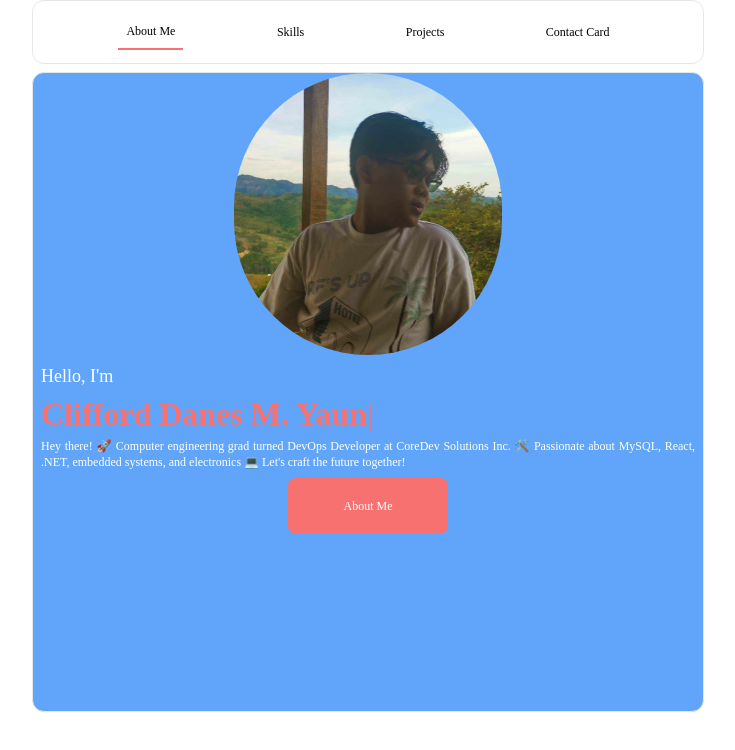
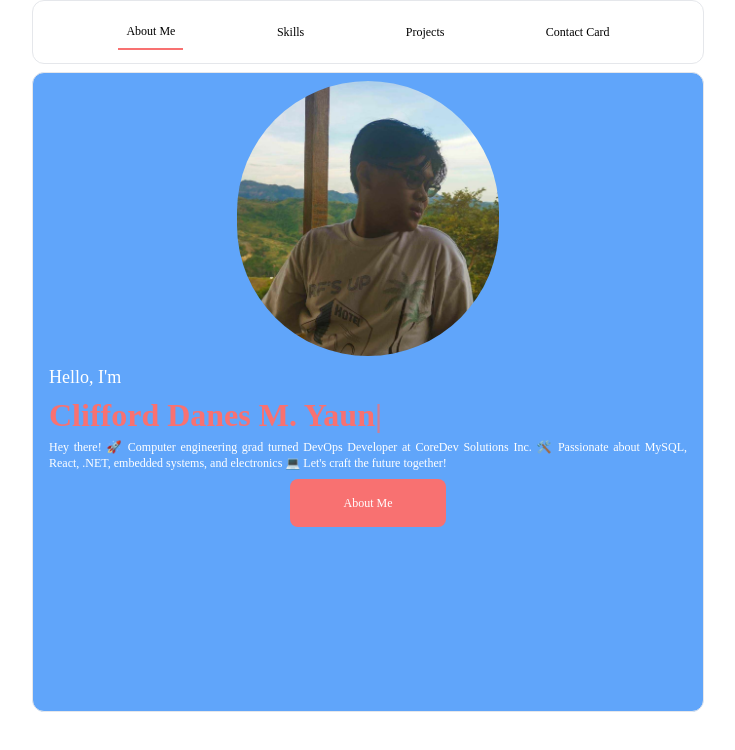
Before and after one commit to DanesYeun/portfolio, a React (Create React App) app: page / in a window 1280 px wide. Shown: the top 750 px of the page, without its empty margins (272-1007 px from the left). Built offline with nearby package versions, Linux system fonts and the light colour scheme; a web font is replaced by a local one.

Commit message:
view(): added padding

```diff
--- a/src/components/Content/About.jsx
+++ b/src/components/Content/About.jsx
@@ -26,7 +26,7 @@ const About = () => {
 
 
     return(
-        <div className="h-full">
+        <div className="h-full p-2">
             <div className="w-2/5 m-auto place-items-center">
                 <img src={image} alt="Photo" className="rounded-full"/>
             </div>
@@ -38,7 +38,7 @@ const About = () => {
                 <body className="text-xs text-justify">{Profile.Bio}</body>
                 <div className="m-2 flex justify-center">
                     <button
-                        className="bg-red-400 w-full md:w-1/4 h-14 rounded-lg hover:transform hover:scale-125 duration-300 ease-in-out m-auto"
+                        className="bg-red-400 w-full md:w-1/4 h-12 rounded-lg hover:transform hover:scale-125 duration-300 ease-in-out m-auto"
                         onClick={handleClick}
                     >
                         About Me
```
